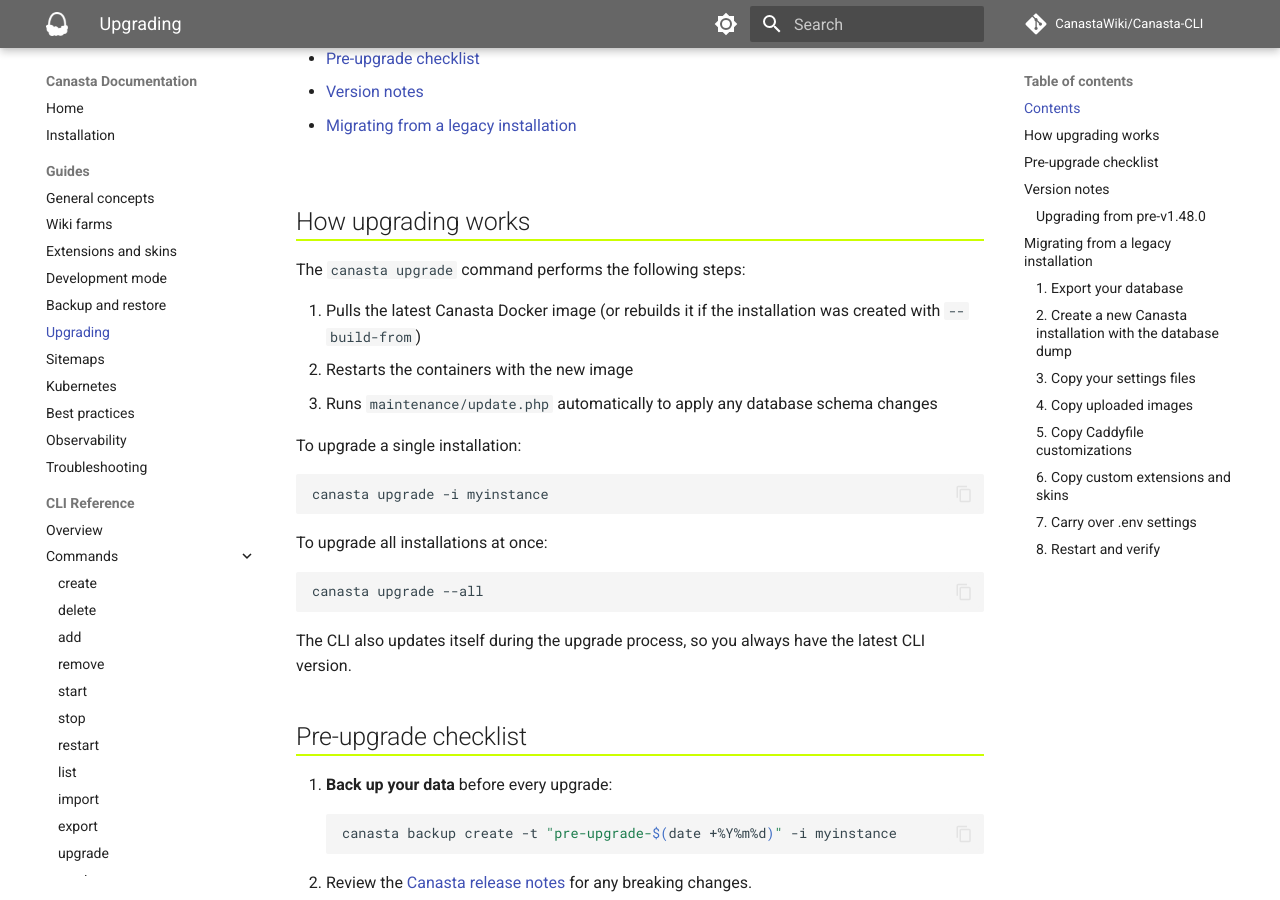
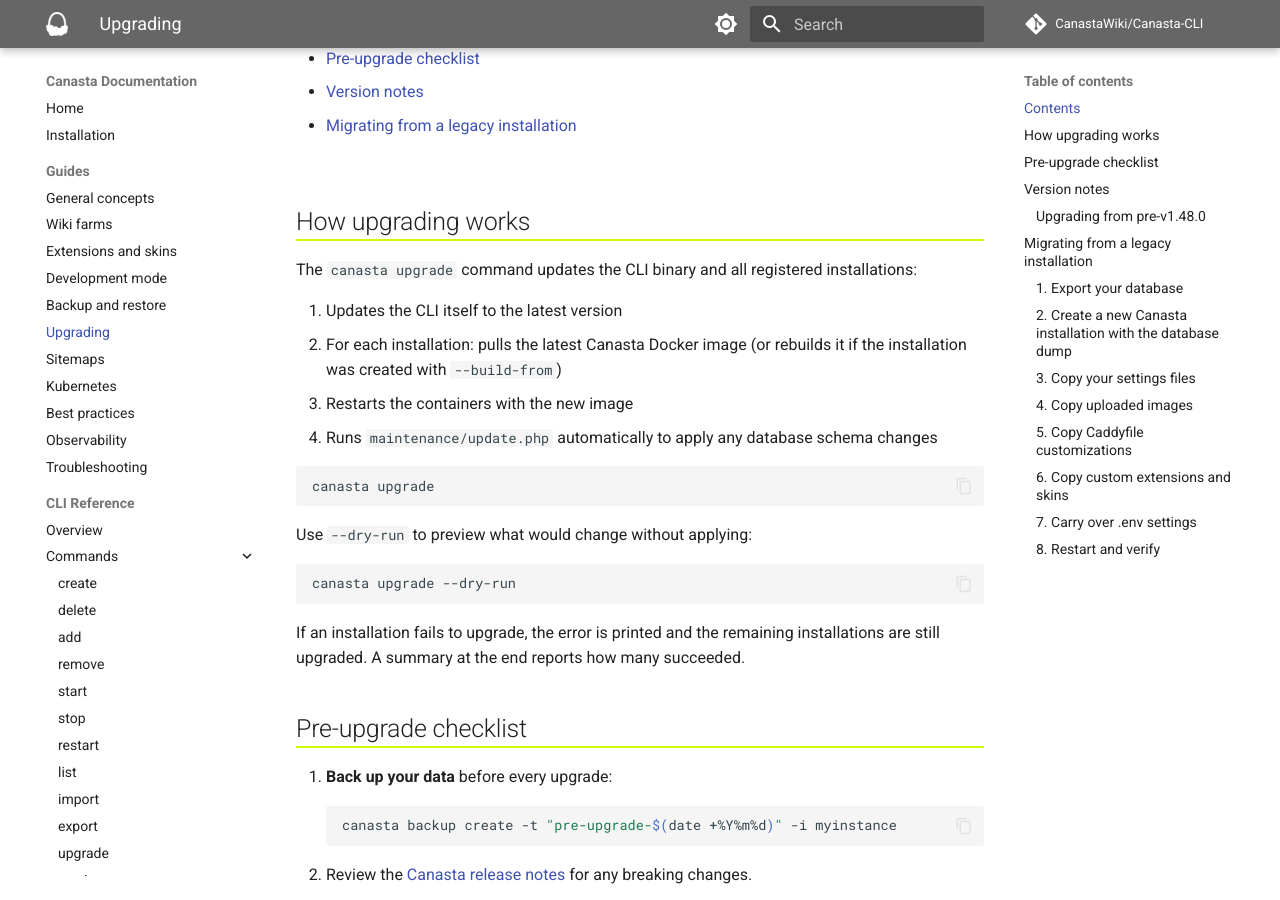
Before and after one commit to CanastaWiki/Canasta-CLI, an MkDocs documentation site: the page built from docs/guide/upgrading.md, in a window 1280 px wide and 900 px high, scrolled down 286 px. Built offline with MkDocs 1.6.1 and Material for MkDocs 9.7.7, drawn with Linux system fonts in a browser that asks for light colours; comment, search, counter and statistics services are not loaded.

Commit message:
Make `canasta upgrade` upgrade CLI and all instances by default (#364)
* Make `canasta upgrade` upgrade CLI and all instances by default (#357)

Remove the -i/--id and --all flags so that `canasta upgrade` with no
arguments updates the CLI binary and every registered installation.
This prevents CLI/instance version skew.

* Remove --skip-cli-update flag (dev builds already skip self-update)

* Update docs to reflect new upgrade behavior

Remove references to -i, --all, and --skip-cli-update flags from the
upgrading guide, general concepts, Kubernetes, observability, and dev
mode docs.

* Document partial-failure behavior in upgrade command and guide

````diff
--- a/docs/guide/upgrading.md
+++ b/docs/guide/upgrading.md
@@ -13,25 +13,24 @@
 
 ## How upgrading works
 
-The `canasta upgrade` command performs the following steps:
+The `canasta upgrade` command updates the CLI binary and all registered installations:
 
-1. Pulls the latest Canasta Docker image (or rebuilds it if the installation was created with `--build-from`)
-2. Restarts the containers with the new image
-3. Runs `maintenance/update.php` automatically to apply any database schema changes
-
-To upgrade a single installation:
+1. Updates the CLI itself to the latest version
+2. For each installation: pulls the latest Canasta Docker image (or rebuilds it if the installation was created with `--build-from`)
+3. Restarts the containers with the new image
+4. Runs `maintenance/update.php` automatically to apply any database schema changes
 
 ```bash
-canasta upgrade -i myinstance
+canasta upgrade
 ```
 
-To upgrade all installations at once:
+Use `--dry-run` to preview what would change without applying:
 
 ```bash
-canasta upgrade --all
+canasta upgrade --dry-run
 ```
 
-The CLI also updates itself during the upgrade process, so you always have the latest CLI version.
+If an installation fails to upgrade, the error is printed and the remaining installations are still upgraded. A summary at the end reports how many succeeded.
 
 ## Pre-upgrade checklist
 
````
Also changed, not shown: docs/guide/devmode.md (+1 -1 lines), docs/guide/general-concepts.md (+1 -1 lines), docs/guide/kubernetes.md (+1 -1 lines), docs/guide/observability.md (+1 -1 lines), 1 other file.
